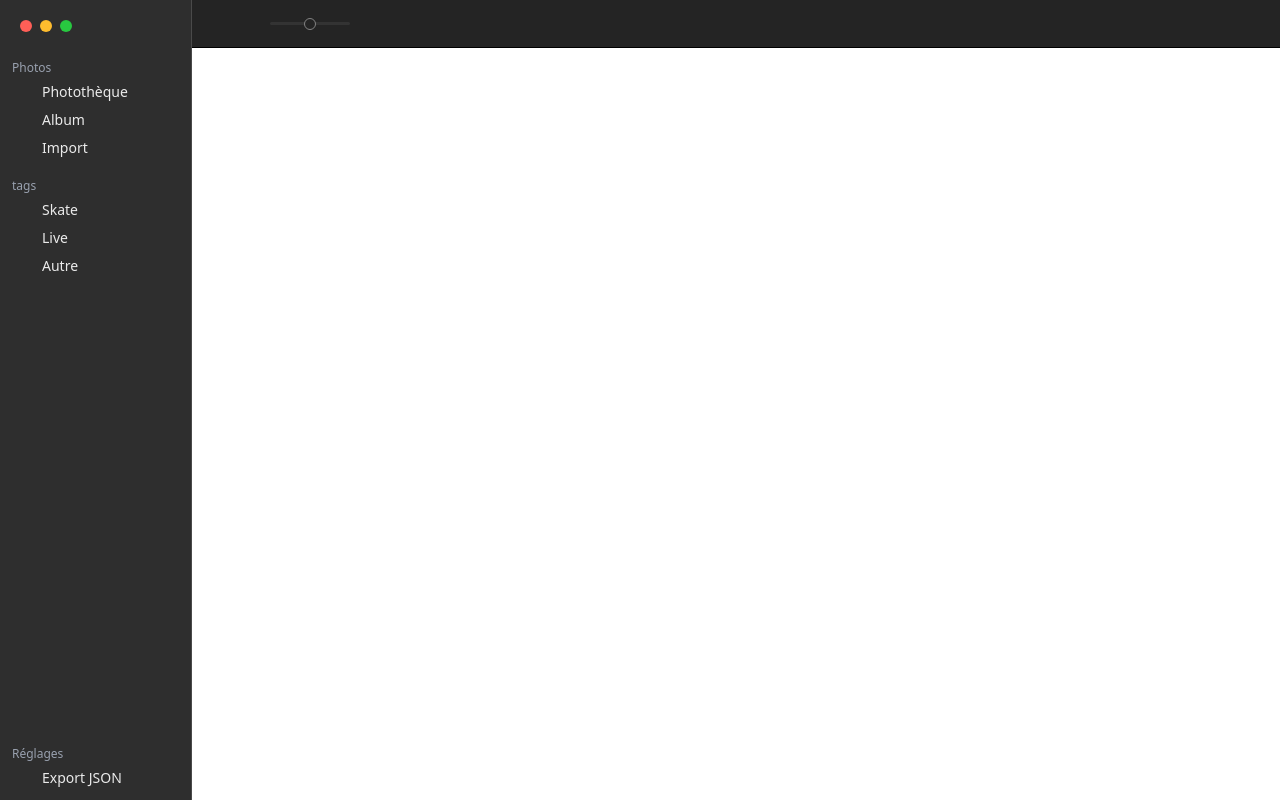
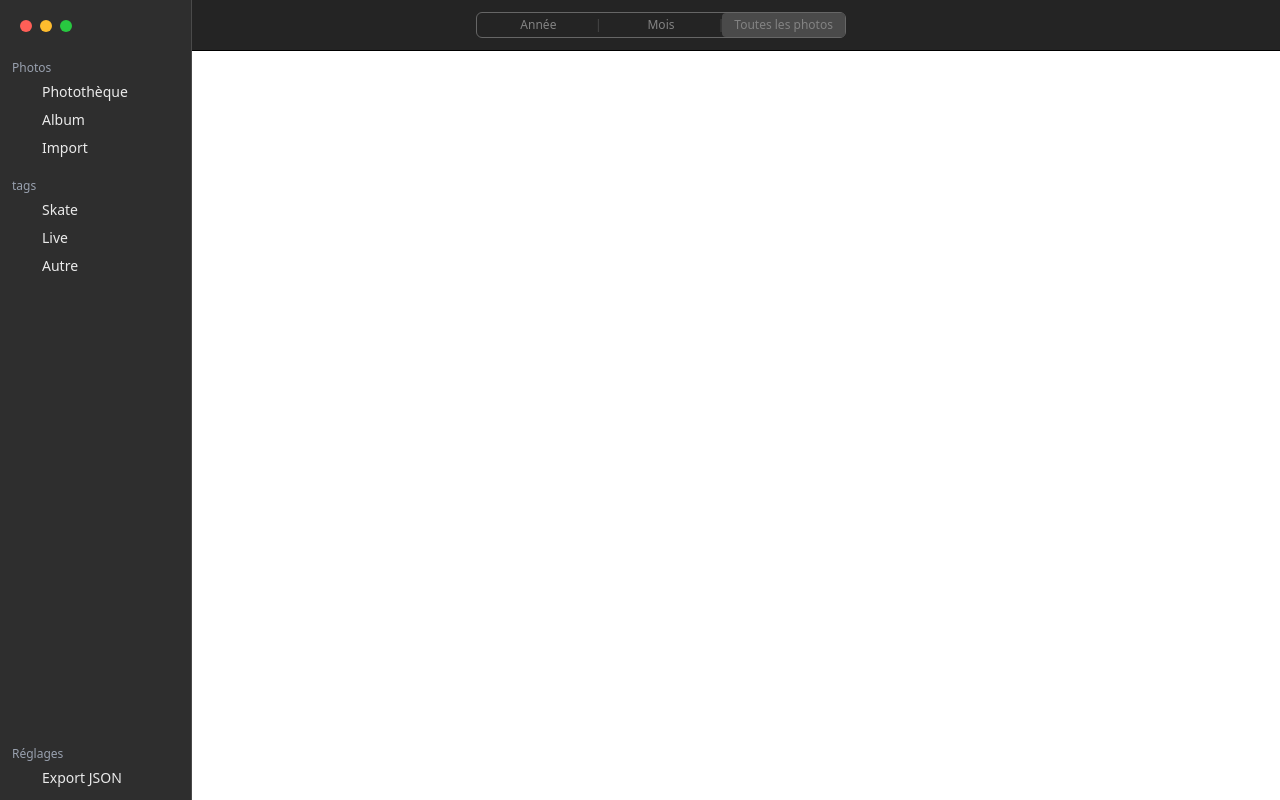
Before and after one commit to ThomasTew1579/admin-portfolio-photo, a React app in the folder admin/: page / in a window 1280 px wide. Built offline with nearby package versions, Linux system fonts and the light colour scheme; the HTML template or start-up script is replaced by a standard one.

Commit message:
init: top menu

```diff
--- a/admin/src/components/TopMenu.tsx
+++ b/admin/src/components/TopMenu.tsx
@@ -1,29 +1,51 @@
 import Icon from "./Icon"
 
-function TopMenu () {
+type Props = {
+  fit: boolean
+  grid: number
+  onToggleFit: () => void
+  onGridChange: (n: number) => void
+}
+
+function TopMenu({ grid, onToggleFit, onGridChange }: Props) {
     return (
-        <div className="fixed top-0 z-40 left-0 h-12 w-full bg-gray-700 border-b py-3 px-5 flex items-center ">
-            <div className="flex gap-5 ml-48">
-                <button>
-                <Icon name="expand" size={20} className=" fill-gray-200" />
+      <div className="fixed top-0 z-40 left-0 h-topbar w-full bg-gray-700 border-b py-3 px-5 flex items-center">
+        <div className="flex pl-sidebar justify-between w-full">
+          <div className="flex gap-5 ">
+            <button onClick={onToggleFit}>
+              <Icon name="expand" size={20} className="fill-gray-200" />
             </button>
+
             <div className="flex items-center gap-2">
-                    <Icon name="minus" size={10} className=" fill-gray-100" />
+            <button onClick={() => onGridChange(grid - 30)}>
+                <Icon name="minus" size={10} className="fill-gray-100" />
+            </button>
               <input
                 className="range-scale"
-                        id="teams"
                 type="range"
-                        min={4}
-                        max={20}
+                min={120}
+                max={300}
+                value={grid}
+                onChange={(e) => onGridChange(Number(e.target.value))}
               />
-                    <Icon name="plus" size={10} className=" fill-gray-100" />
+              <button onClick={() => onGridChange(grid + 30)}>
+                <Icon name="plus" size={10} className="fill-gray-100" />
+            </button>
             </div>
           </div>
-
-            <div className="flex gap-5 ml-auto">
+          <div className="filter grid grid-cols-3 border-[0.5px] border-gray-200 font-light text-xs rounded-md text-gray-100 *:after:absolute *:after:text-gray-300 *:after:-right-0.5 *:relative *:after:content-['_|_'] *:py-1 *:px-3 *:rounded-sm">
+            <button className="">
+                Année
+            </button>
+            <button className=" ">
+                Mois
+            </button>
+            <button className="bg-gray-300 after:hidden">
+                Toutes les photos
+            </button>
+            </div> <div className="flex gap-5 ">
                 <button className="flex gap-2 items-center">
-                    <Icon name="grid-dividers" size={18} className=" fill-gray-200" />
-                    <Icon name="chevron-down" size={12} className=" fill-gray-200" />
+                    <Icon name="grid-dividers" size={18} className=" fill-gray-200" /> <Icon name="chevron-down" size={12} className=" fill-gray-200" />
                     </button>
                 <button className="flex gap-2 items-center">
                     <Icon name="tag" size={18} className=" fill-gray-200" />
@@ -31,9 +53,8 @@ function TopMenu () {
                 <button className="flex gap-2 items-center">
                     <Icon name="arrow-up-from-bracket" size={18} className=" fill-gray-200" />
                     </button>
-
                 </div>
-
+        </div>
       </div>
     )
   }
```
Lines whose indentation alone changed are shown as unchanged.
